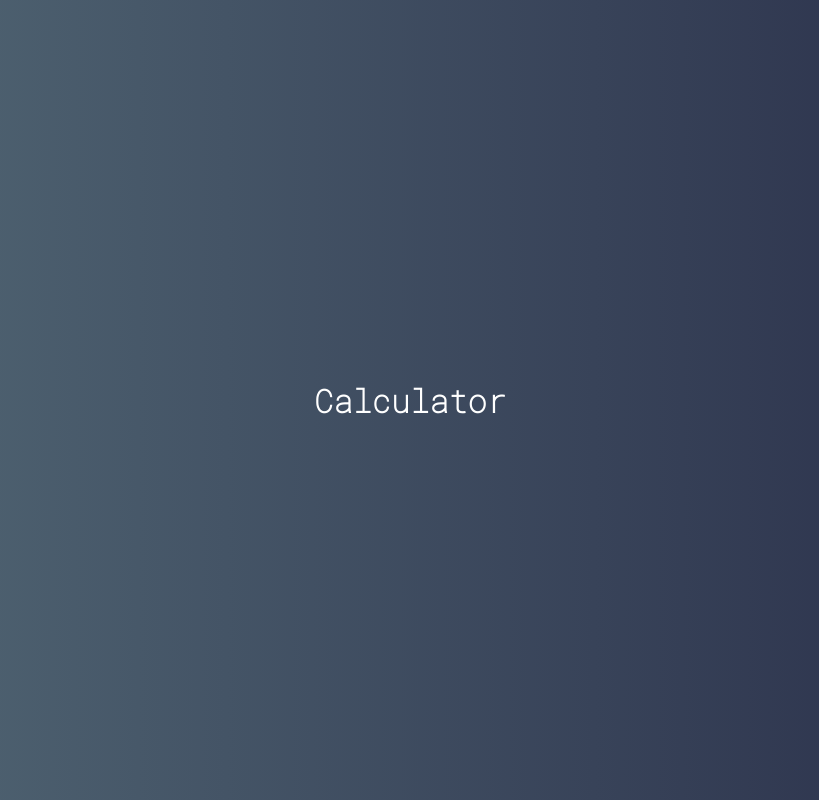
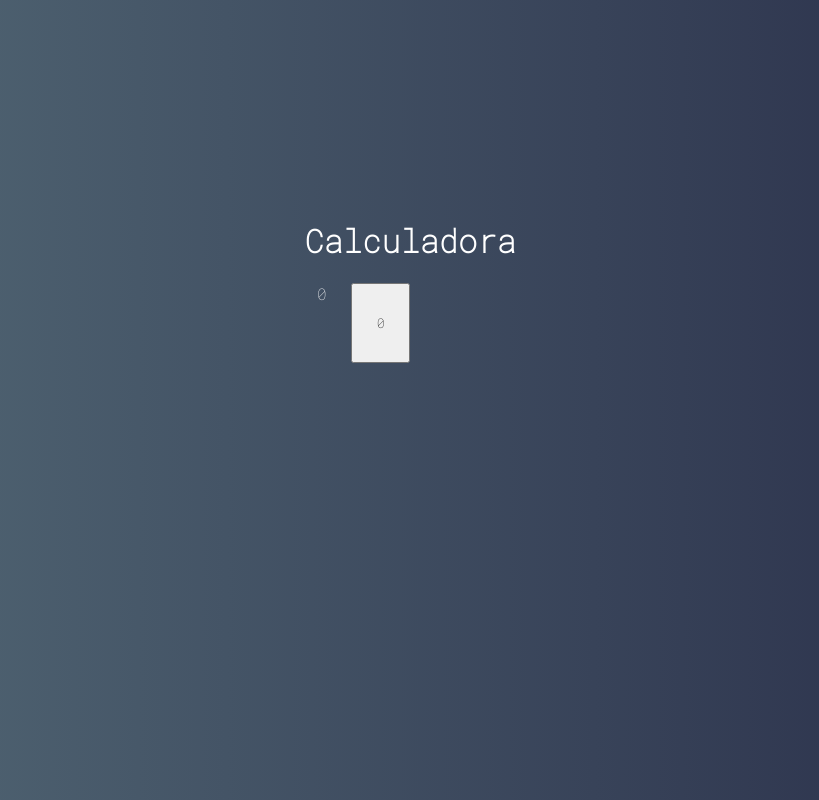
Before and after one commit to soapmactavish23/calculator-vuejs, a Vue app: page / in a window 1280 px wide. Shown: the whole page, without its empty margins (230-1049 px from the left). Built offline with nearby package versions, Linux system fonts and the light colour scheme.

Commit message:
Criando Componentes

```diff
--- a/src/App.vue
+++ b/src/App.vue
@@ -1,25 +1,31 @@
 <template>
   <div>
     <h1>
-      Calculator
+      Calculadora
     </h1>
+    <Calculator />
   </div>
 </template>
 
 <script>
+import Calculator from "./main/Calculator.vue";
+
+export default {
+  components: { Calculator }
+};
 </script>
 
 <style>
-@font-face{
+@font-face {
   font-family: "RobotoMono";
-  src: url('./fonts/RobotoMono-Thin.ttf');
+  src: url("./fonts/RobotoMono-Thin.ttf");
 }
 
 * {
   font-family: "RobotoMono";
 }
 
-body{
+body {
   margin: 0;
 }
 
@@ -31,7 +37,6 @@
   align-items: center;
   text-align: center;
   color: #fff;
-  background: linear-gradient(to right, rgb(83, 105, 118), rgb(41,46, 73));
+  background: linear-gradient(to right, rgb(83, 105, 118), rgb(41, 46, 73));
 }
-
 </style>
--- /dev/null
+++ b/src/components/Button.vue
@@ -0,0 +1,12 @@
+<template>
+  <button class="button">
+      0
+  </button>
+</template>
+
+<script>
+export default {};
+</script>
+
+<style>
+</style>
--- /dev/null
+++ b/src/components/Display.vue
@@ -0,0 +1,12 @@
+<template>
+  <div class="display">
+    0
+  </div>
+</template>
+
+<script>
+export default {};
+</script>
+
+<style>
+</style>
--- /dev/null
+++ b/src/main/Calculator.vue
@@ -0,0 +1,27 @@
+<template>
+  <div class="calculator">
+    <Display />
+    <Button />
+  </div>
+</template>
+
+<script>
+import Display from "../components/Display.vue";
+import Button from "../components/Button.vue";
+export default {
+  components: { Display, Button }
+};
+</script>
+
+<style>
+.calculator {
+  height: 320px;
+  width: 235px;
+  border-radius: 5px;
+  overflow: hidden;
+
+  display: grid;
+  grid-template-columns: repeat(4, 25%);
+  grid-template-rows: 1fr 48px 48px 48px 48px 48px;
+}
+</style>
```
